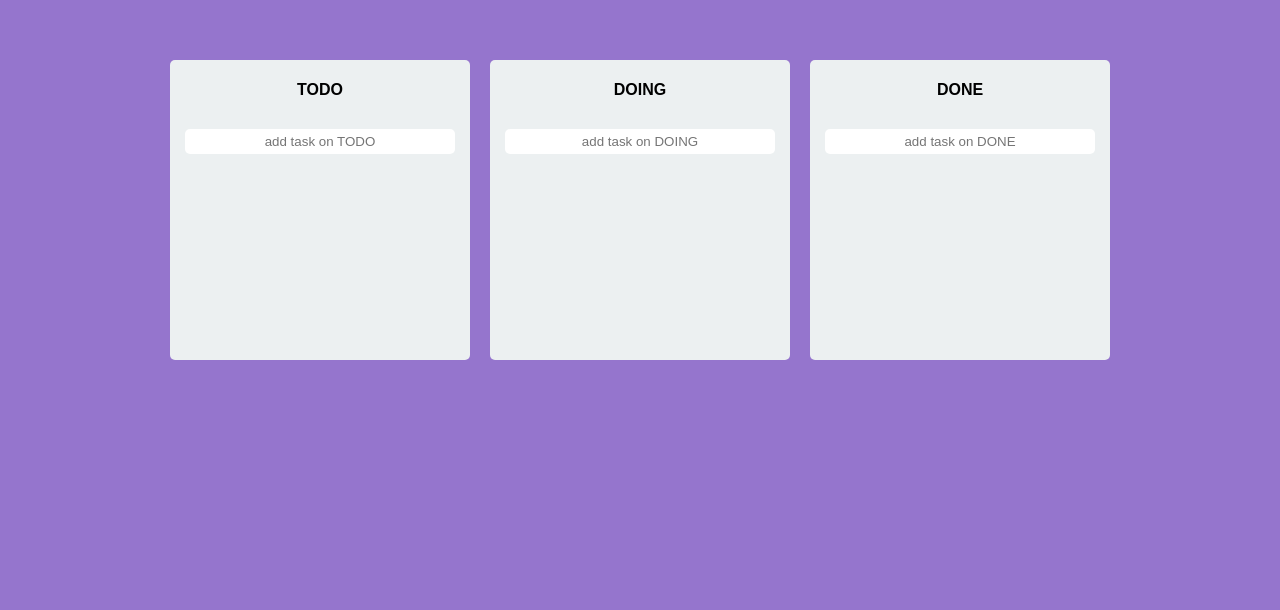
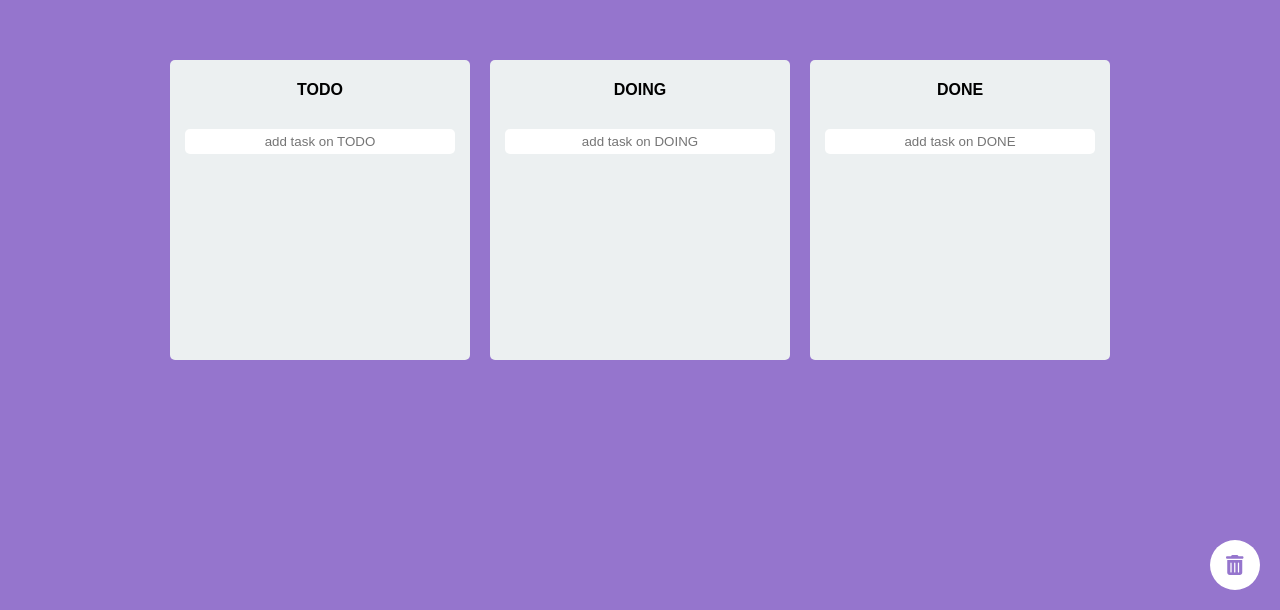
Before and after one commit to s0ojin/kanban-board, a React (Create React App) app: page / in a window 1280 px wide. Shown: the part 190-800 px from the top of the page. Built offline with nearby package versions, Linux system fonts and the light colour scheme.

Commit message:
add removeToDo

```diff
--- a/package.json
+++ b/package.json
@@ -3,6 +3,9 @@
   "version": "0.1.0",
   "private": true,
   "dependencies": {
+    "@fortawesome/fontawesome-svg-core": "^6.1.1",
+    "@fortawesome/free-solid-svg-icons": "^6.1.1",
+    "@fortawesome/react-fontawesome": "^0.1.18",
     "@testing-library/jest-dom": "^5.16.4",
     "@testing-library/react": "^13.3.0",
     "@testing-library/user-event": "^13.5.0",
@@ -10,6 +13,7 @@
     "@types/node": "^16.11.39",
     "@types/react": "^18.0.12",
     "@types/react-dom": "^18.0.5",
+    "@types/react-fontawesome": "^1.6.5",
     "@types/styled-components": "^5.1.25",
     "react": "^18.1.0",
     "react-beautiful-dnd": "^13.1.0",
--- a/src/App.tsx
+++ b/src/App.tsx
@@ -3,14 +3,15 @@ import { useRecoilState } from "recoil";
 import styled from "styled-components";
 import { toDoState } from "./atoms";
 import Board from "./components/Board";
+import TrashCan from "./components/TrashCan";
 
 const Wrapper = styled.div`
   display: flex;
   width: 100%;
   margin: 0 auto;
   justify-content: center;
+  align-items: center;
   height: 100vh;
-  align-items: center;
 `;
 
 const Boards = styled.div`
@@ -27,9 +28,15 @@ function App() {
   const [toDos, setToDos] = useRecoilState(toDoState);
   const onDragEnd = (info:DropResult) => {
     const {destination, source} = info;
-    if( !destination) return;
-    if( destination.droppableId === source.droppableId )
-    setToDos((allBoards)=>{
+    if( !destination ) return;
+    if( destination.droppableId === "trashcan" )
+      setToDos((allBoards) => {
+        const boardCopy = [...allBoards[source.droppableId]];
+        boardCopy.splice(source.index, 1);
+        return { ...allBoards, [source.droppableId]: boardCopy };
+      });
+    else if( destination.droppableId === source.droppableId )
+      setToDos((allBoards)=>{
         const boardCopy = [...allBoards[source.droppableId]];
         const taskObj = boardCopy[source.index];
         boardCopy.splice(source.index, 1);
@@ -39,7 +46,7 @@ function App() {
           [source.droppableId] : boardCopy
         };
     })
-    if( destination.droppableId !== source.droppableId )
+    else if( destination.droppableId !== source.droppableId )
       setToDos((allBoards)=>{
         const sourceBoard = [...allBoards[source.droppableId]];
         const taskObj = sourceBoard[source.index];
@@ -59,6 +66,7 @@ function App() {
         <Boards>
           {Object.keys(toDos).map(boardId => <Board boardId={boardId} toDos={toDos[boardId]} key={boardId} />)}
         </Boards>
+        <TrashCan />
       </Wrapper>
     </DragDropContext>
   )
--- a/src/atoms.tsx
+++ b/src/atoms.tsx
@@ -10,7 +10,6 @@ export interface ITodo {
 interface IToDoState {
   [key: string] : ITodo[];
 }
-
 export const toDoState = atom<IToDoState>({
   key: "toDos",
   default: {
@@ -19,3 +18,8 @@ export const toDoState = atom<IToDoState>({
     DONE: []
   }
 })
+
+export const TrashCanState = atom<Boolean>({
+  key: "trash",
+  default: false
+})
--- a/src/components/Board.tsx
+++ b/src/components/Board.tsx
@@ -85,12 +85,12 @@ function Board({toDos, boardId}:IBoardProps) {
             isDraggingFromThis={Boolean(snapshot.draggingFromThisWith)}
             ref={provided.innerRef}
             {...provided.droppableProps}
-          >
+            >
               {toDos.map((toDo, index) => (
                 <DraggableCard key={toDo.id} toDoId={toDo.id} toDoText={toDo.text} index={index} />
                 )
-              )}
-              {provided.placeholder}
+                )}
+                {provided.placeholder}
           </DroppableArea>
         }
       </Droppable>
--- /dev/null
+++ b/src/components/TrashCan.tsx
@@ -0,0 +1,51 @@
+import { Droppable } from "react-beautiful-dnd";
+import styled from "styled-components";
+import { FontAwesomeIcon } from "@fortawesome/react-fontawesome";
+import { faTrashCan } from "@fortawesome/free-solid-svg-icons";
+
+
+const TrashCanWrapper = styled.div<ITrashCanWrapperProps>`
+  position: fixed;
+  right: 20px;
+  bottom: 20px;
+  display: flex;
+  justify-content: center;
+  align-items: center;
+  background-color: white;
+  width: ${(props)=>props.isDraggingOver ? "60px" : "50px"};
+  height: ${(props)=>props.isDraggingOver ? "60px" : "50px"};
+  border-radius: ${(props)=>props.isDraggingOver ? "30px" : "25px"};
+  svg{
+    path{
+      fill: ${(props)=>props.theme.bgColor};
+    }
+  }
+`;
+
+interface ITrashCanWrapperProps {
+  isDraggingOver: boolean;
+}
+
+function TrashCan() {
+  return(
+    <Droppable droppableId="trashcan">
+      {(provided, snapshot) =>
+      <>
+        <TrashCanWrapper
+          isDraggingOver={snapshot.isDraggingOver}
+          ref={provided.innerRef}
+          {...provided.droppableProps}
+          >
+          <FontAwesomeIcon
+            icon={faTrashCan}
+            size="lg"
+          />
+          <span style={{ display: 'none' }}>{provided.placeholder}</span>
+        </TrashCanWrapper>
+      </>
+      }
+    </Droppable>
+  )
+}
+
+export default TrashCan;
```
Also changed, not shown: 1 other file (tests, documents, lock files or other folders).
